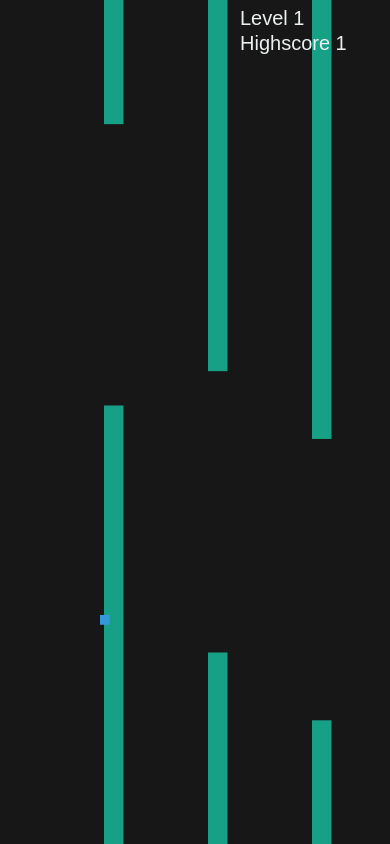
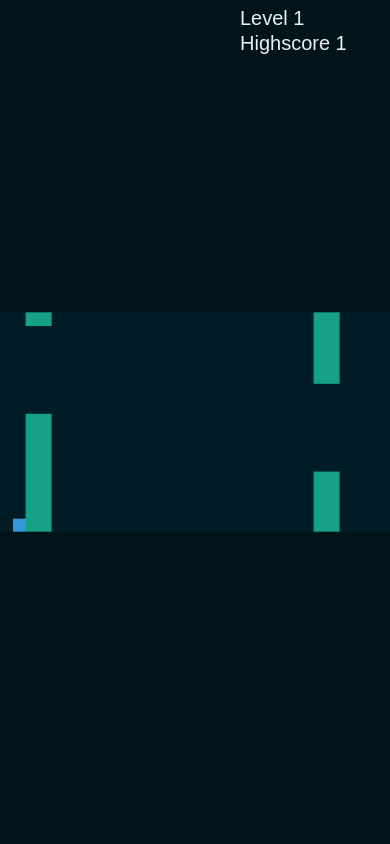
Before and after one commit to Divinare/Flappy, a website built with webpack: page src/index.html in a window 390 px wide. Built offline with nearby package versions, Linux system fonts and the light colour scheme.

Commit message:
Made the game as responsive

```diff
--- a/src/Drawer.ts
+++ b/src/Drawer.ts
@@ -1,4 +1,7 @@
-import * as DrawUtils from './util/drawUtils';
+import Dimensions from './game/Dimensions'
+import * as DrawUtils from './util/drawUtils'
+
+const dimensions = Dimensions.getInstance()
 
 class Drawer {
     public fillRect = (
@@ -8,23 +11,40 @@ class Drawer {
         height: number, // rectangle height
         color: string
     ) => {
-        const ctx = DrawUtils.getContext();
-        ctx.fillStyle = color;
-        ctx.fillRect(x1, y1, width, height);
-    };
+        const ctx = DrawUtils.getContext()
+        ctx.fillStyle = color
 
-    public drawText = (x: number, y: number, text: string, font: string, color: string) => {
-        const ctx = DrawUtils.getContext();
-        ctx.fillStyle = color;
-        ctx.font = font;
-        ctx.fillText(text, x, y);
-    };
+        // Translate game the center of the screen
+        let yMargin = (window.innerHeight - dimensions.getGameHeight()) / 2
+        let xMargin = (window.innerWidth - dimensions.getGameWidth()) / 2
+
+        ctx.fillRect(x1 + xMargin, y1 + yMargin, width, height)
+    }
+
+    public drawBackground = (color: string) => {
+        let gameWidth = dimensions.getGameWidth()
+        let gameHeight = dimensions.getGameHeight()
+        this.fillRect(0, 0, gameWidth, gameHeight, color)
+    }
+
+    public drawText = (
+        x: number,
+        y: number,
+        text: string,
+        font: string,
+        color: string
+    ) => {
+        const ctx = DrawUtils.getContext()
+        ctx.fillStyle = color
+        ctx.font = font
+        ctx.fillText(text, x, y)
+    }
 
     public clearCanvas = () => {
-        const ctx = DrawUtils.getContext();
-        const canvas = DrawUtils.getCanvas();
-        ctx.clearRect(0, 0, canvas.width, canvas.height);
-    };
+        const ctx = DrawUtils.getContext()
+        const canvas = DrawUtils.getCanvas()
+        ctx.clearRect(0, 0, canvas.width, canvas.height)
+    }
 }
 
-export default new Drawer();
+export default new Drawer()
--- a/src/constants/constants.ts
+++ b/src/constants/constants.ts
@@ -4,8 +4,6 @@ const commonConstants = {
         PLAYER_COLOR: '#3498db',
         PIPE_COLOR: '#16a085',
     },
-    GAME_HEIGHT: window.innerHeight,
-    GAME_WIDTH: window.innerWidth,
 }
 
 const developmentConstants = {
--- /dev/null
+++ b/src/game/Dimensions.ts
@@ -0,0 +1,70 @@
+class Dimensions {
+    private gameWidth: number
+    private gameHeight: number
+    private holeSize: number
+    private distanceBetweenPipes: number
+
+    private static _instance: Dimensions
+    public static getInstance(): Dimensions {
+        return this._instance || (this._instance = new this())
+    }
+
+    public initDimensions = () => {
+        this.updateDimensions()
+    }
+
+    public updateDimensions = () => {
+        let dimensions = this.getGameDimensions()
+        this.gameWidth = dimensions.width
+        this.gameHeight = dimensions.height
+        this.holeSize = this.gameHeight / 2.5
+        this.distanceBetweenPipes = this.gameWidth / 1.5
+    }
+
+    // The idea here is to keep the same aspect ratio (16:9), no matter what screen width and height are
+    private getGameDimensions = () => {
+        let height: number
+        let width: number
+        if (window.innerHeight > window.innerWidth * 0.5625) {
+            height = window.innerWidth * 0.5625
+            width = window.innerWidth
+        } else {
+            height = window.innerHeight
+            width = window.innerHeight / 0.5625
+        }
+        return {
+            height,
+            width,
+        }
+    }
+
+    public getGameWidth = (): number => {
+        return this.gameWidth
+    }
+
+    public getGameHeight = (): number => {
+        return this.gameHeight
+    }
+
+    public getPlayerWidth = (): number => {
+        return this.getGameWidth() / 30
+    }
+
+    public getPipeWidth = (): number => {
+        return this.getPlayerWidth() * 2
+    }
+
+    public getHoleSize = (): number => {
+        return this.holeSize
+    }
+
+    public getDistanceBetweenPipes = (): number => {
+        return this.distanceBetweenPipes
+    }
+
+    public getInitialPipeSpawnXPosition = (): number => {
+        return this.gameWidth + this.getPipeWidth()
+    }
+}
+
+export default Dimensions
--- a/src/game/Game.ts
+++ b/src/game/Game.ts
@@ -2,12 +2,9 @@ import Drawer from '../Drawer'
 import Player from './Player'
 import Pipe from './Pipe'
 import '../util/KeyEventHandler'
-import constants from '../constants/constants'
+import Dimensions from './Dimensions'
 
-const PIPE_WIDTH = constants.GAME_WIDTH / 20
-const PLAYER_WIDTH = PIPE_WIDTH / 2
-const DISTANCE_BETWEEN_PIPES = constants.GAME_WIDTH / 5
-const PIPE_SPAWN_X = constants.GAME_WIDTH + PIPE_WIDTH // initial pipe start position
+const dimensions = Dimensions.getInstance()
 
 class Game {
     private player: Player
@@ -15,13 +12,19 @@ class Game {
     private isGameOver: boolean
     private level: number
     private pipeCount: number
+
     constructor() {
         this.isGameOver = false
+        dimensions.initDimensions()
         this.initNewGame()
+        this.updateDimensions()
     }
 
     private initNewGame = () => {
-        this.player = new Player({ x: 100, y: 0, width: PLAYER_WIDTH })
+        this.player = new Player({
+            x: dimensions.getPlayerWidth(),
+            y: 0,
+        })
         this.pipes = []
         this.level = 1
         this.pipeCount = 0
@@ -44,28 +47,45 @@ class Game {
             }
         })
         // Remove pipe if its outside of the window
-        if (this.pipes[0] && this.pipes[0].x < 0 - PIPE_WIDTH) {
+        let xMargin = (window.innerWidth - dimensions.getGameWidth()) / 2
+        if (
+            this.pipes[0] &&
+            this.pipes[0].x < -xMargin - dimensions.getPipeWidth()
+        ) {
             this.pipes.shift()
         }
 
         const lastPipe = this.pipes.slice(-1)[0]
         if (!lastPipe) {
             this.addPipe()
-        } else if (lastPipe.x < constants.GAME_WIDTH - DISTANCE_BETWEEN_PIPES) {
+        } else if (
+            lastPipe.x + xMargin <
+            dimensions.getGameWidth() - dimensions.getDistanceBetweenPipes()
+        ) {
             this.addPipe()
-            if (this.pipeCount > 5 && this.pipeCount % 4 === 0) {
+            if (this.pipeCount > 4 && this.pipeCount % 3 === 0) {
                 this.level++
                 this.pipes.forEach(pipe => pipe.setSpeed(this.getPipeSpeed()))
             }
         }
     }
 
+    public updateDimensions = () => {
+        dimensions.updateDimensions()
+        this.player.updateDimensions()
+        this.pipes.forEach(pipe => {
+            pipe.updateDimensions()
+        })
+        this.draw()
+    }
+
     public draw = () => {
         Drawer.clearCanvas()
+        Drawer.drawBackground('#001d26')
         this.pipes.forEach(pipe => pipe.draw())
         this.player.draw()
         Drawer.drawText(
-            constants.GAME_WIDTH - 150,
+            dimensions.getGameWidth() - 150,
             25,
             `Level ${this.level}`,
             '20px Arial',
@@ -74,7 +94,7 @@ class Game {
         const highscore = localStorage.getItem('flappy-highscore')
         if (highscore) {
             Drawer.drawText(
-                constants.GAME_WIDTH - 150,
+                dimensions.getGameWidth() - 150,
                 50,
                 `Highscore ${highscore}`,
                 '20px Arial',
@@ -85,8 +105,7 @@ class Game {
 
     private addPipe = () => {
         const pipe = new Pipe({
-            x: PIPE_SPAWN_X,
-            width: PIPE_WIDTH,
+            x: dimensions.getInitialPipeSpawnXPosition(),
             speed: this.getPipeSpeed(),
         })
         this.pipes.push(pipe)
@@ -94,7 +113,7 @@ class Game {
     }
 
     private getPipeSpeed = () => {
-        return 5 + this.level * 1.5
+        return dimensions.getGameWidth() / 200 + this.level * 1.25
     }
 
     private setHightScore = () => {
--- a/src/game/Pipe.ts
+++ b/src/game/Pipe.ts
@@ -1,11 +1,12 @@
 import Drawer from '../Drawer'
 import constants from '../constants/constants'
 import Player from './Player'
+import Dimensions from './Dimensions'
+import { DrawableClass } from './Types'
 
-const HOLE_SIZE = constants.GAME_HEIGHT / 3
+const dimensions = Dimensions.getInstance()
 
 interface PipeProps {
-    width: number
     x: number
     speed: number
 }
@@ -17,7 +18,7 @@ interface Rectangle {
     right: number
 }
 
-class Pipe {
+class Pipe implements DrawableClass {
     public x: number
     private width: number
     private topPartY: number
@@ -26,10 +27,13 @@ class Pipe {
 
     constructor(props: PipeProps) {
         this.x = props.x
-        this.width = props.width // 10 - 480
-        this.topPartY = Math.random() * (constants.GAME_HEIGHT - HOLE_SIZE) - 20 // 20 = buffer
-        this.bottomPartY = this.topPartY + HOLE_SIZE
+        this.topPartY =
+            Math.random() *
+                (dimensions.getGameHeight() - dimensions.getHoleSize()) -
+            20 // 20 = buffer
+        this.bottomPartY = this.topPartY + dimensions.getHoleSize()
         this.speed = props.speed
+        this.updateDimensions()
     }
 
     public isIntersecting = (player: Player) => {
@@ -48,7 +52,7 @@ class Pipe {
         const bottomPartRectangle: Rectangle = {
             left: this.x,
             top: this.bottomPartY,
-            bottom: constants.GAME_HEIGHT,
+            bottom: dimensions.getGameHeight() + this.bottomPartY,
             right: this.x + this.width,
         }
         if (
@@ -86,7 +90,7 @@ class Pipe {
             this.x,
             this.bottomPartY,
             this.width,
-            constants.GAME_HEIGHT,
+            dimensions.getGameHeight() - this.bottomPartY,
             constants.COLORS.PIPE_COLOR
         )
     }
@@ -94,6 +98,10 @@ class Pipe {
     public setSpeed = (speed: number) => {
         this.speed = speed
     }
+
+    public updateDimensions = () => {
+        this.width = dimensions.getPipeWidth()
+    }
 }
 
 export default Pipe
--- a/src/game/Player.ts
+++ b/src/game/Player.ts
@@ -1,52 +1,46 @@
 import Drawer from '../Drawer'
 import constants from '../constants/constants'
 import EventManager from '../util/EventManager'
-
-const GRAVITY = 0.5
-const MAX_VELOCITY = -15
-const LIFT = -25
-const AIR_RESISTANCE = 0.5
+import Dimensions from './Dimensions'
+import { DrawableClass } from './Types'
 
 interface PlayerProps {
     x: number // center of the player
     y: number
-    width: number
 }
 
-class Player {
+const dimensions = Dimensions.getInstance()
+
+class Player implements DrawableClass {
     public x: number
     public y: number
     public width: number
-    private gravity: number
     private velocity: number
-    private maxVelocity: number
-    private lift: number
-    private airResistance: number
 
     constructor(props: PlayerProps) {
         this.x = props.x
         this.y = props.y
-        this.width = props.width
         this.velocity = 0
+        this.updateDimensions()
         EventManager.on('space', this.moveUp)
     }
 
     public moveUp = () => {
-        this.velocity += LIFT
-        if (this.velocity < MAX_VELOCITY) {
-            this.velocity = MAX_VELOCITY
+        this.velocity += this.getLift()
+        if (this.velocity < this.getMaxVelocity()) {
+            this.velocity = this.getMaxVelocity()
         }
     }
 
     public update = () => {
-        this.velocity += GRAVITY
-        this.velocity += AIR_RESISTANCE
-        if (this.velocity > -MAX_VELOCITY) {
-            this.velocity = -MAX_VELOCITY
+        this.velocity += this.getGravity()
+        this.velocity += this.getAirResistance()
+        if (this.velocity > -this.getMaxVelocity()) {
+            this.velocity = -this.getMaxVelocity()
         }
         this.y += this.velocity
-        if (this.y >= constants.GAME_HEIGHT - this.width) {
-            this.y = constants.GAME_HEIGHT - this.width
+        if (this.y >= dimensions.getGameHeight() - this.width) {
+            this.y = dimensions.getGameHeight() - this.width
             this.velocity = 0
         }
         if (this.y <= 0) {
@@ -63,6 +57,30 @@ class Player {
 
         Drawer.fillRect(x, y, this.width, this.width, color)
     }
+
+    public updateDimensions = () => {
+        this.width = dimensions.getPlayerWidth()
+    }
+
+    // GRAVITY = 0.5
+    private getGravity = (): number => {
+        return dimensions.getGameWidth() / 2250
+    }
+
+    // AIR_RESISTANCE = 0.5
+    private getAirResistance = (): number => {
+        return dimensions.getGameWidth() / 2250
+    }
+
+    // LIFT = -25
+    private getLift = (): number => {
+        return -dimensions.getGameWidth() / 40
+    }
+
+    // MAX_VELOCITY = -15
+    private getMaxVelocity = (): number => {
+        return -dimensions.getGameWidth() / 50
+    }
 }
 
 export default Player
--- /dev/null
+++ b/src/game/Types.ts
@@ -0,0 +1,5 @@
+export interface DrawableClass {
+    update: () => void
+    draw: () => void
+    updateDimensions: () => void
+}
--- a/src/index.html
+++ b/src/index.html
@@ -1,9 +1,12 @@
 <!DOCTYPE html>
 <html>
-
     <head>
         <title>Flappy</title>
-    <meta meta name="viewport" content="width=device-width, user-scalable=no" />
+        <meta
+            meta
+            name="viewport"
+            content="width=device-width, user-scalable=no"
+        />
     </head>
     <style>
         * {
@@ -24,15 +27,14 @@
         }
 
         #gameCanvas {
-        background-color: #171717;
+            background-color: #00141a;
         }
     </style>
     <noscript>Your browser does not support JavaScript</noscript>
 
     <body>
         <div id="app">
-        <canvas id='gameCanvas' />
+            <canvas id="gameCanvas" />
         </div>
     </body>
-
 </html>
--- a/src/main.ts
+++ b/src/main.ts
@@ -1,17 +1,24 @@
+import constants from './constants/constants'
+import Game from './game/Game'
 
-import constants from './constants/constants';
-import Game from './game/Game';
+const gameCanvas: any = document.getElementById('gameCanvas')
+gameCanvas.height = window.innerHeight
+gameCanvas.width = window.innerWidth
 
-const gameCanvas: any = document.getElementById('gameCanvas');
-gameCanvas.height = window.innerHeight;
-gameCanvas.width = window.innerWidth;
+const gameObj = new Game()
 
-const gameObj = new Game();
+const updateDimensions = () => {
+    gameCanvas.height = window.innerHeight
+    gameCanvas.width = window.innerWidth
+    gameObj.updateDimensions()
+}
 
-const gameLoop = window.setInterval(() => {
-    update();
-}, constants.FRAME_RATE);
+window.addEventListener('resize', updateDimensions)
+
+window.setInterval(() => {
+    update()
+}, constants.FRAME_RATE)
 
 const update = () => {
-    gameObj.gameLoop();
+    gameObj.gameLoop()
 }
```
Lines whose indentation alone changed are shown as unchanged.
